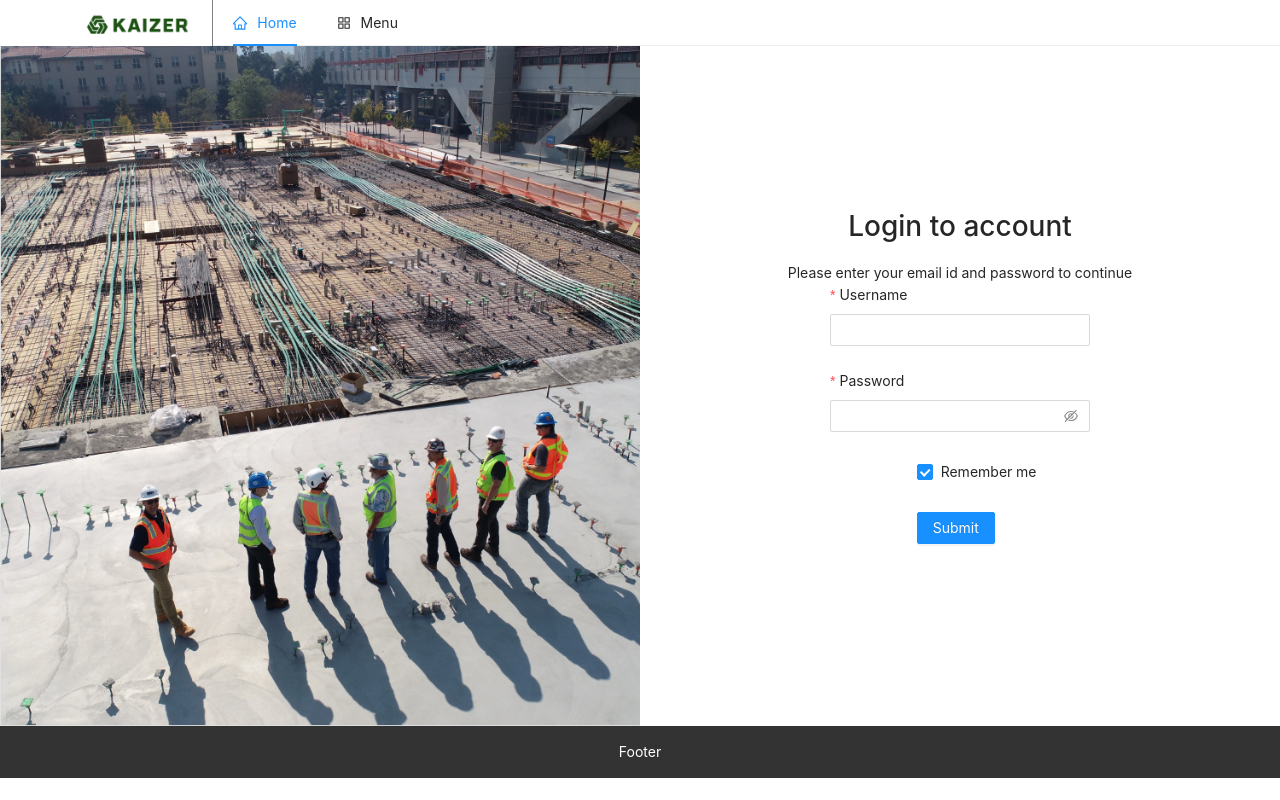
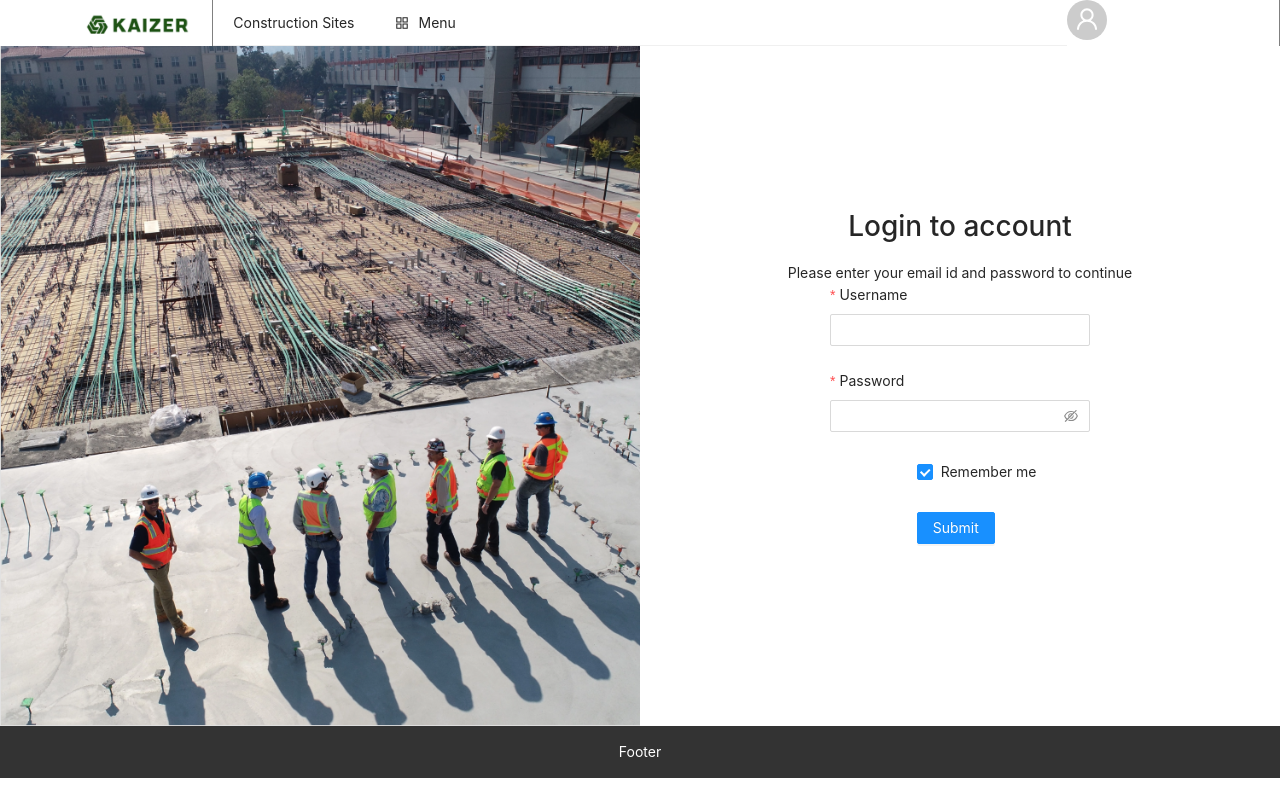
Before and after one commit to sauravk-drupalchamp/kaizer-pwa, a React (Create React App) app: page / in a window 1280 px wide. Built offline with nearby package versions, Linux system fonts and the light colour scheme.

Commit message:
Adding Changes

```diff
--- a/src/components/Layout/Header.jsx
+++ b/src/components/Layout/Header.jsx
@@ -1,10 +1,15 @@
 import { React, Fragment } from "react";
 import { Row, Col, Menu } from "antd";
-import { AppstoreOutlined, HomeOutlined } from '@ant-design/icons'
+import { Avatar } from 'antd';
+import { AppstoreOutlined, UserOutlined } from '@ant-design/icons'
 import "./Header.css";
 import logo from "../../assets/logo.png";
 
 const Header = () => {
+
+  const handleClick = () =>{
+    alert(window.location.pathname);
+  }
 
   return (
     <Fragment>
@@ -14,15 +19,17 @@ const Header = () => {
             <img src={logo} alt="logo" />
           </a>
         </Col>
-        <Col span={20}>
+        <Col span={16}>
           <Menu mode="horizontal" defaultSelectedKeys={["home"]}>
-            <Menu.Item key="home" icon={<HomeOutlined />}><a href="/">Home</a></Menu.Item>
+            <Menu.Item key="constructionSites"><a href="/construction-sites">Construction Sites</a></Menu.Item>
             <Menu.SubMenu key="Menu" title="Menu" icon={<AppstoreOutlined />}>
               <Menu.Item key="addToolbox"><a href="/add-toolbox">Add Toolbox</a></Menu.Item>
-              <Menu.Item key="constructionSites"><a href="/construction-sites">Construction Sites</a></Menu.Item>
               <Menu.Item key="externalWorker"><a href="/add-external-worker">External Worker</a></Menu.Item>
             </Menu.SubMenu>
           </Menu>
+        </Col>
+        <Col span={4}>
+        <Avatar onClick={handleClick} size="large" icon={<UserOutlined />} />
         </Col>
       </Row>
     </Fragment>
```
